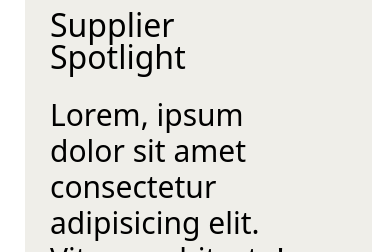
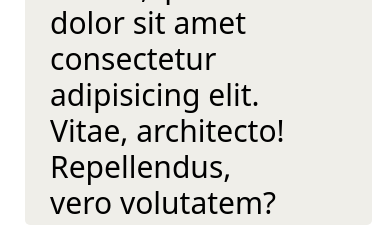
Before and after one commit to FAForhad/lovemydress, a PHP site: page / in a window 390 px wide. Shown: the part 4617-4869 px from the top of the page. Run offline with PHP 8.4, Linux system fonts and the light colour scheme; some libraries are stand-ins or nearby versions.

Commit message:
rounded_all

```diff
--- a/index.html
+++ b/index.html
@@ -172,7 +172,7 @@
         <div class="hero-post-block px-0 lg:px-12 xl:px-6 lg:my-10 my-0 mb-10 lg:mb-20 container mx-auto">
             <div class="block-wrapper-inner">
                 <div class="post-header home-lead">
-                    <div class="header-inner slide-up bg-gray-200">
+                    <div class="header-inner slide-up bg-gray-200 rounded">
                         <span class="post-meta uppercase">
                             <h2 class="py-4">Weddings</h2>
                         </span><a>
@@ -183,7 +183,7 @@
                         <div class="land">
                             <a>
                                 <img src="https://i.ibb.co/tP136TQ/mockup-disposable-coffee-cup-53876-65837.jpg"
-                                    class="attachment-full size-full wp-post-image">
+                                    class="attachment-full size-full wp-post-image lg:rounded">
                             </a>
                         </div>
                         <div class="port">
@@ -264,12 +264,12 @@
             <div
                 class="container mx-auto md:px-5 lg:px-3 lg:flex py-10 lg:py-20 text-white justify-evenly items-center">
                 <div class="py-5 px-6 lg:px-0 ">
-                    <img class="h-96 px-1 lg:px-5 lg:py-5 py-2 rounded"
+                    <img class="h-80 mx-1 lg:mx-5 lg:pr-2 rounded"
                         src="https://i.ibb.co/tP136TQ/mockup-disposable-coffee-cup-53876-65837.jpg">
                     <h2 class="lg:text-2xl text-lg py-1 lg:pl-5 pl-1 px-5">Lorem ipsum dolor sit amet.</h2>
                 </div>
                 <div class="py-5 px-6 lg:px-0">
-                    <img class="h-96 px-1 lg:px-5 lg:py-5 py-2 rounded-md"
+                    <img class="h-80 rounded mx-1 lg:mx-5 lg:pl-2"
                         src="https://i.ibb.co/tP136TQ/mockup-disposable-coffee-cup-53876-65837.jpg">
                     <h2 class="lg:text-2xl text-lg py-1 lg:pl-5 pl-1 px-5">Lorem ipsum dolor sit amet.</h2>
                 </div>
@@ -289,10 +289,10 @@
             style="background-color:#ffffff;">
             <div class="home-showcase-inner slide-in-delay">
                 <a class="post-thumbnail">
-                    <img class="h-auto"
+                    <img class="h-auto lg:rounded"
                         src="https://www.lovemydress.net/wp-content/uploads/2023/01/ethical-sustainable-wedding-presents.jpg">
                 </a>
-                <div class="home-showcase-text slide-in-delay">
+                <div class="home-showcase-text slide-in-delay rounded">
                     <h2>Supplier Spotlight</h2>
                     <h3 class="lg:text-5xl text-3xl lg:py-12 py-6">
                         <a>Lorem, ipsum dolor sit amet consectetur adipisicing elit. Vitae, architecto!
@@ -319,12 +319,12 @@
             <div
                 class="container mx-auto md:px-5 lg:px-3 lg:flex py-10 lg:py-20 text-white justify-evenly items-center">
                 <div class="py-5 px-6 lg:px-0 ">
-                    <img class="h-96 px-1 lg:px-5 lg:py-5 py-2 rounded"
+                    <img class="h-80 mx-1 lg:mx-5 lg:pr-2 rounded"
                         src="https://i.ibb.co/tP136TQ/mockup-disposable-coffee-cup-53876-65837.jpg">
                     <h2 class="lg:text-2xl text-lg py-1 lg:pl-5 pl-1 px-5">Lorem ipsum dolor sit amet.</h2>
                 </div>
                 <div class="py-5 px-6 lg:px-0">
-                    <img class="h-96 px-1 lg:px-5 lg:py-5 py-2 rounded-md"
+                    <img class="h-80 rounded mx-1 lg:mx-5 lg:pl-2"
                         src="https://i.ibb.co/tP136TQ/mockup-disposable-coffee-cup-53876-65837.jpg">
                     <h2 class="lg:text-2xl text-lg py-1 lg:pl-5 pl-1 px-5">Lorem ipsum dolor sit amet.</h2>
                 </div>
--- a/style.css
+++ b/style.css
@@ -339,6 +339,7 @@ element.style {
     height: 100%;
     background: #efeee9;
     z-index: -1;
+    border-radius: 5px;
 }
 .fw-image {
     display: flex;
```
